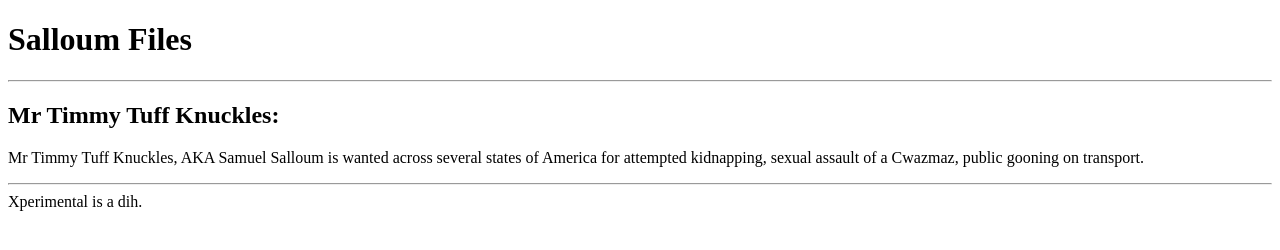
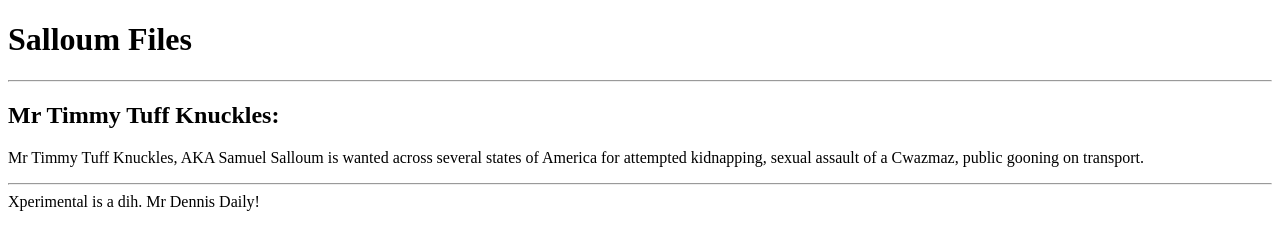
Before and after one commit to TruffleDevVR/Tummy-Tuff-Knuckels, a plain HTML site: page index.html in a window 1280 px wide. Drawn offline with Linux system fonts and the light colour scheme.

Commit message:
Add files via upload

```diff
--- a/index.html
+++ b/index.html
@@ -12,5 +12,6 @@
     <p>Mr Timmy Tuff Knuckles, AKA Samuel Salloum is wanted across several states of America for attempted kidnapping, sexual assault of a Cwazmaz, public gooning on transport.</p>
     <hr>
     Xperimental is a dih.
+    Mr Dennis Daily!
 </body>
 </html>
```
